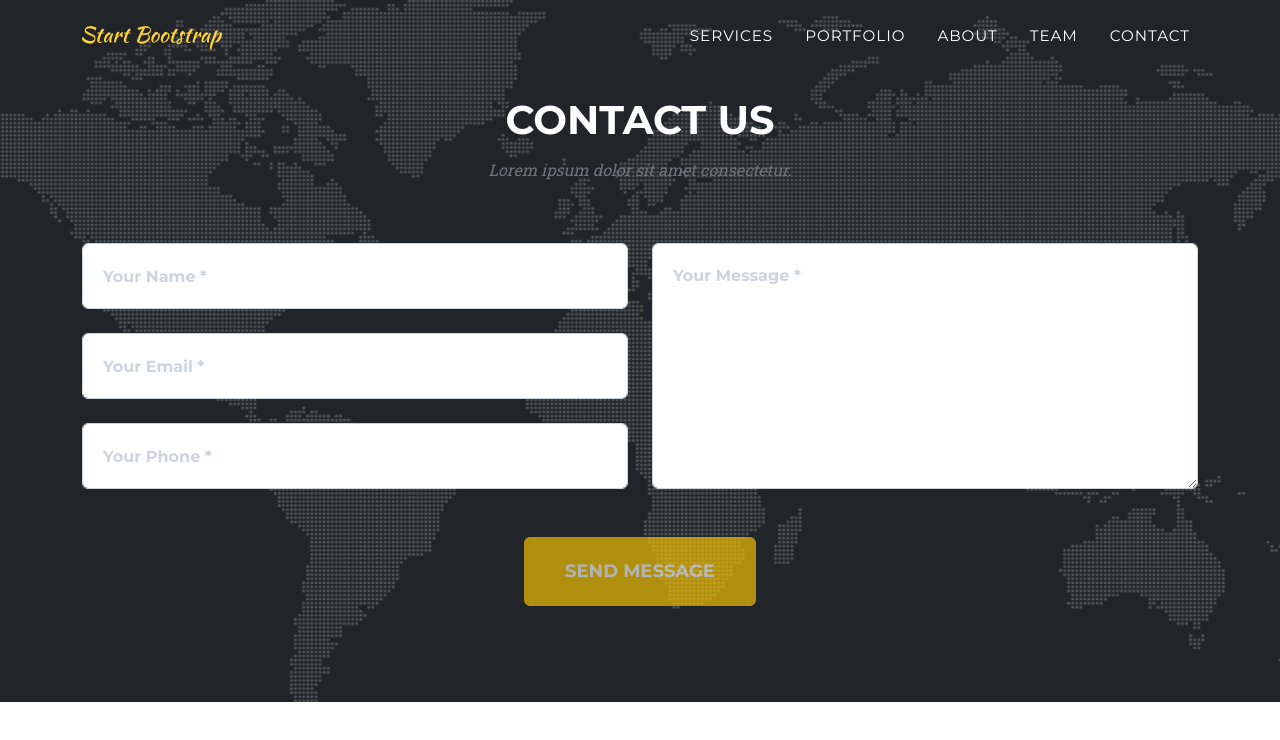
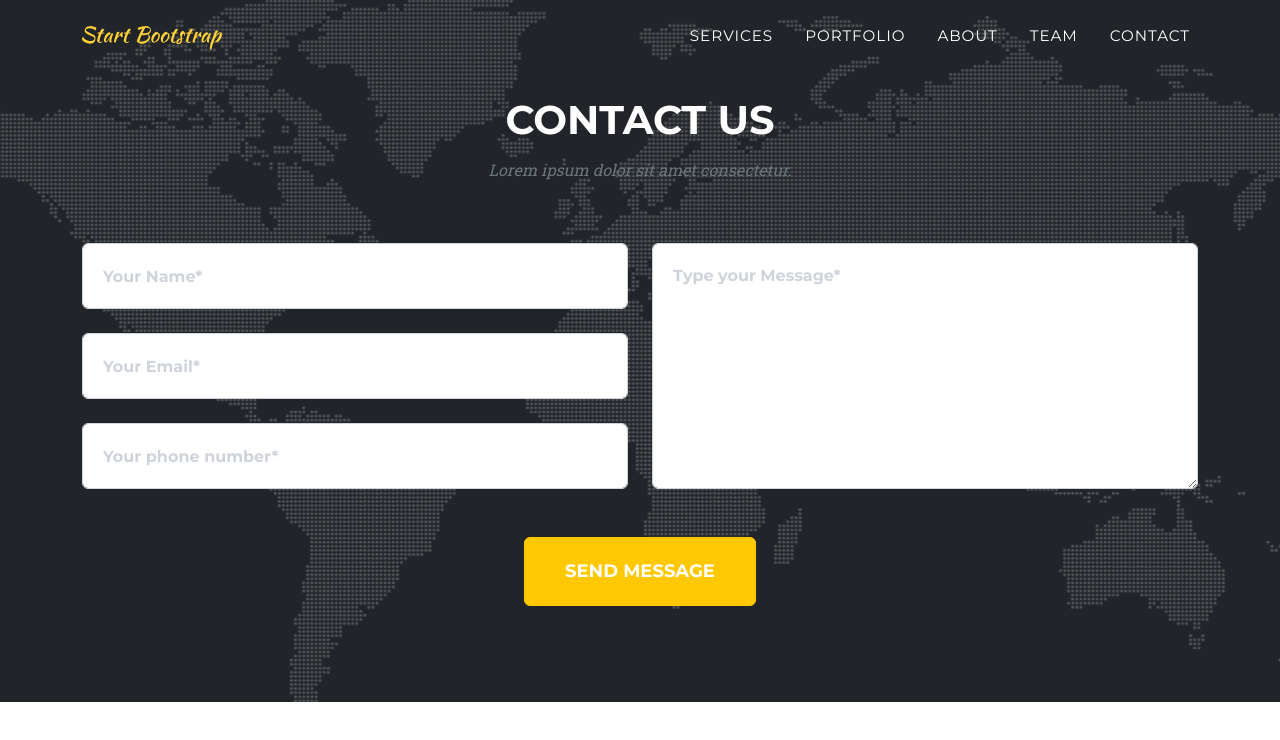
Before and after one commit to lenblazy/react-website, a React (Vite) app: page /contact in a window 1280 px wide. Shown: the top 740 px of the page. Built offline with nearby package versions, Linux system fonts and the light colour scheme.

Commit message:
Can submit data

```diff
--- /dev/null
+++ b/src/components/common/Field.jsx
@@ -0,0 +1,38 @@
+import {Component} from "react";
+
+class Field extends Component {
+
+    render() {
+        return (
+            <div className={this.props.divCls}>
+                {this.props.elementName === "input" ?
+                    <input
+                        className="form-control"
+                        id={this.props.name}
+                        type={this.props.type}
+                        placeholder={this.props.placeholder}
+                        data-sb-validations="required,email"
+                        value={this.props.value}
+                        onChange={e => this.props.onChange(e)}
+                    /> :
+                    <textarea
+                        className="form-control"
+                        id={this.props.name}
+                        placeholder={this.props.placeholder}
+                        value={this.props.value}
+                        onChange={e => this.props.onChange(e)}
+                        data-sb-validations="required"
+                    />}
+
+
+                <div className="invalid-feedback" data-sb-feedback="email:required">An email is
+                    required.
+                </div>
+                <div className="invalid-feedback" data-sb-feedback="email:email">Email is not valid.
+                </div>
+            </div>
+        )
+    }
+}
+
+export default Field;
--- a/src/components/pages/Contact.jsx
+++ b/src/components/pages/Contact.jsx
@@ -1,4 +1,21 @@
 import {Component} from "react";
+import Field from "../common/Field.jsx";
+
+const fields = {
+    sections: [
+        [
+            {name: "name", elementName: "input", type: "text", placeholder: "Your Name*", divCls: "form-group"},
+            {name: "email", elementName: "input", type: "email", placeholder: "Your Email*", divCls: "form-group"},
+            {name: "phone", elementName: "input", type: "text", placeholder: "Your phone number*", divCls: "form-group mb-md-0"},
+        ],
+        [
+            {name: "message", elementName: "textarea", type: "text", placeholder: "Type your Message*", divCls: "form-group  form-group-textarea mb-md-0"},
+
+        ]
+
+    ]
+}
+
 
 class Contact extends Component {
 
@@ -12,6 +29,11 @@ class Contact extends Component {
         }
     }
 
+    submitForm = (e) => {
+        e.preventDefault();
+        alert("Form submitted!");
+    }
+
     render() {
         return (
             <section className="page-section" id="contact">
@@ -21,69 +43,27 @@ class Contact extends Component {
                         <h3 className="section-subheading text-muted">Lorem ipsum dolor sit amet consectetur.</h3>
                     </div>
 
-                    <form id="contactForm" data-sb-form-api-token="API_TOKEN">
+                    <form id="contactForm" data-sb-form-api-token="API_TOKEN" onSubmit={e => this.submitForm(e)} >
                         <div className="row align-items-stretch mb-5">
-                            <div className="col-md-6">
-                                <div className="form-group">
-                                    <input
-                                        className="form-control"
-                                        id="name"
-                                        type="text"
-                                        placeholder="Your Name *"
-                                        value={this.state.name}
-                                        onChange={(e) => this.setState({name: e.target.value})}
-                                        data-sb-validations="required"/>
-                                    <div className="invalid-feedback" data-sb-feedback="name:required">A name is
-                                        required.
-                                    </div>
-                                </div>
-                                <div className="form-group">
-                                    <input
-                                        className="form-control"
-                                        id="email"
-                                        type="email"
-                                        placeholder="Your Email *"
-                                        data-sb-validations="required,email"
-                                        value={this.state.email}
-                                        onChange={(e) => this.setState({email: e.target.value})}
-                                    />
-                                    <div className="invalid-feedback" data-sb-feedback="email:required">An email is
-                                        required.
-                                    </div>
-                                    <div className="invalid-feedback" data-sb-feedback="email:email">Email is not valid.
-                                    </div>
-                                </div>
-                                <div className="form-group mb-md-0">
-                                    <input
-                                        className="form-control"
-                                        id="phone"
-                                        type="tel"
-                                        placeholder="Your Phone *"
-                                        data-sb-validations="required"
-                                        value={this.state.phone}
-                                        onChange={(e) => this.setState({phone: e.target.value})}
-                                    />
-                                    <div className="invalid-feedback" data-sb-feedback="phone:required">A phone number
-                                        is
-                                        required.
-                                    </div>
-                                </div>
-                            </div>
-                            <div className="col-md-6">
-                                <div className="form-group form-group-textarea mb-md-0">
-                            <textarea
-                                className="form-control"
-                                id="message"
-                                placeholder="Your Message *"
-                                    value={this.state.message}
-                                    onChange={(e) => this.setState({message: e.target.value})}
-                                data-sb-validations="required"
-                            />
-                                    <div className="invalid-feedback" data-sb-feedback="message:required">A message is
-                                        required.
-                                    </div>
-                                </div>
-                            </div>
+                            {
+                                fields.sections.map((section, sectionIndex) => {
+                                    return (
+                                        <div key={sectionIndex} className="col-md-6">
+                                            {section.map((field, index) => {
+                                                return <Field
+                                                    {...field}
+                                                    key={index}
+                                                    value={this.state[field.name]}
+                                                    onChange={(e) => this.setState({
+                                                        [field.name]: e.target.value}
+                                                    )}
+                                                />;
+                                            })}
+                                        </div>
+                                    )
+                                })
+                            }
+
                         </div>
 
                         <div className="d-none" id="submitSuccessMessage">
@@ -99,8 +79,11 @@ class Contact extends Component {
                             <div className="text-center text-danger mb-3">Error sending message!</div>
                         </div>
                         <div className="text-center">
-                            <button className="btn btn-primary btn-xl text-uppercase disabled" id="submitButton"
-                                    type="submit">Send Message
+                            <button
+                                className="btn btn-primary btn-xl text-uppercase"
+                                id="submitButton"
+                                type="submit">
+                                Send Message
                             </button>
                         </div>
                     </form>
```
